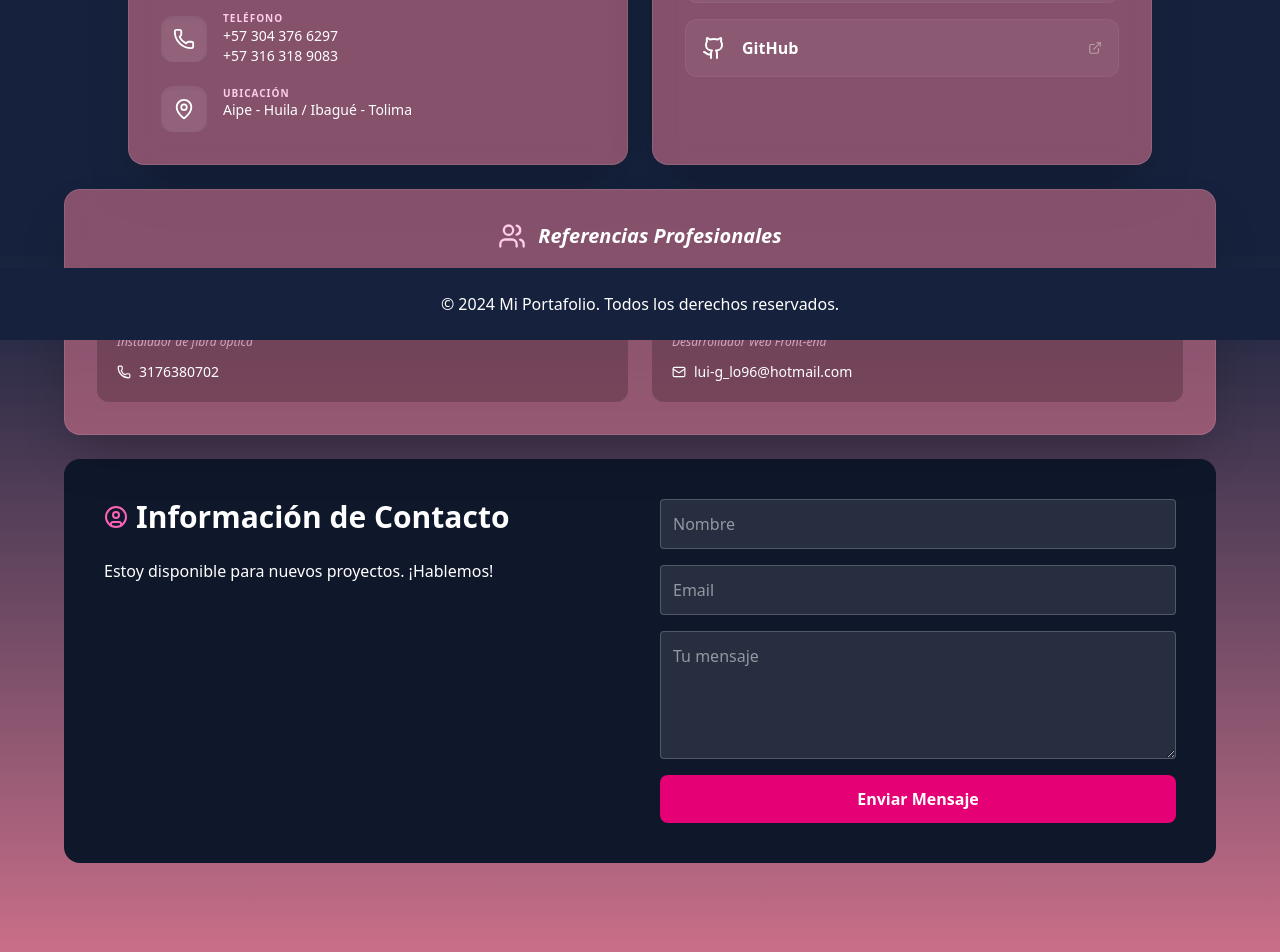
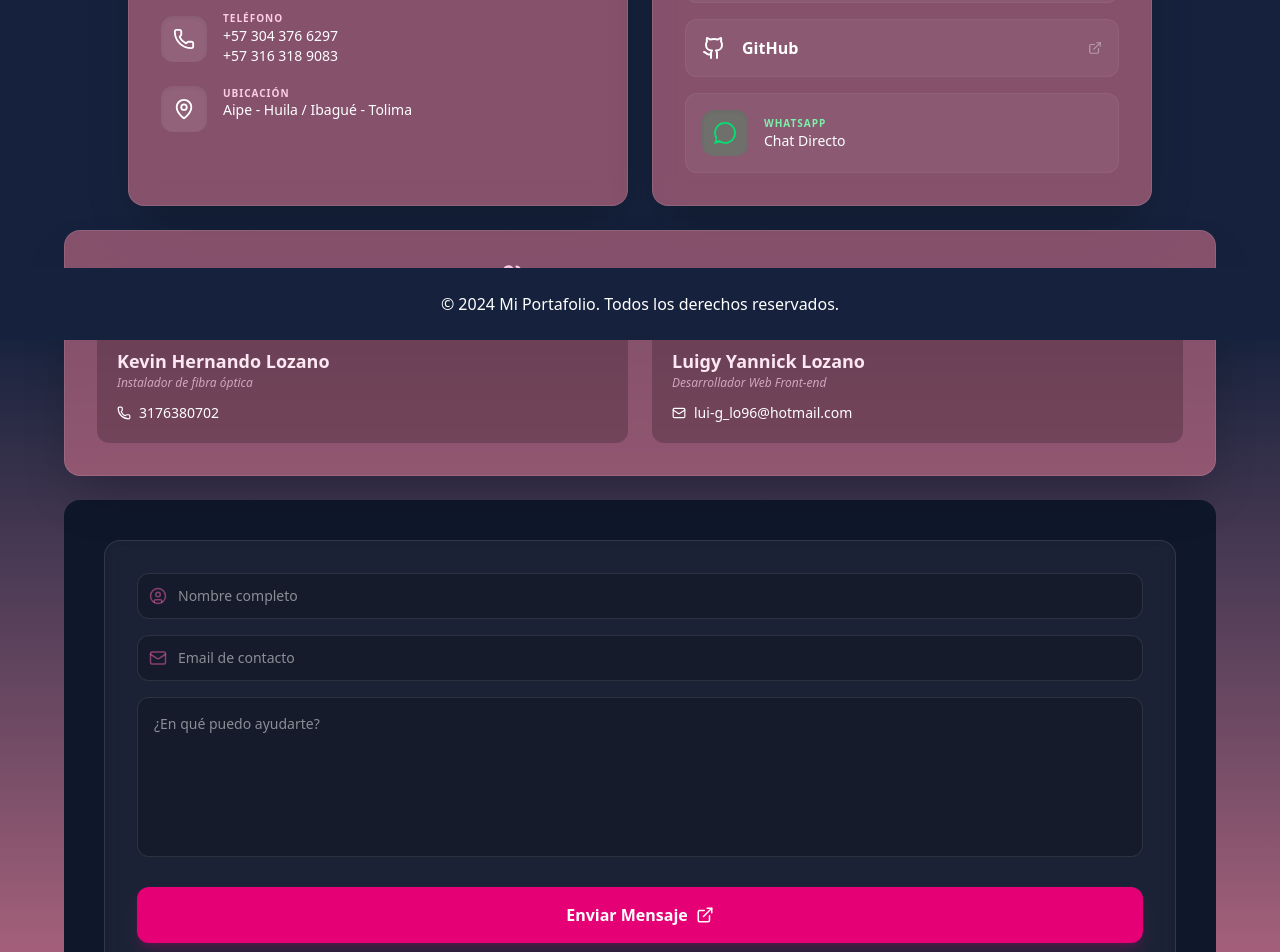
Before and after one commit to gicela-28/myPortafolio, a React (Vite) app: page /contact in a window 1280 px wide. Shown: the part 460-1412 px from the top of the page. Built offline with nearby package versions, Linux system fonts and the light colour scheme.

Commit message:
formularios mejorados

```diff
--- a/package.json
+++ b/package.json
@@ -32,6 +32,7 @@
 		"react-helmet-async": "^3.0.0",
 		"react-router": "^7.9.6",
 		"react-router-dom": "^7.9.6",
+		"sonner": "^2.0.7",
 		"tailwindcss": "^4.1.17"
 	},
 	"devDependencies": {
--- a/src/Components/Header.jsx
+++ b/src/Components/Header.jsx
@@ -25,7 +25,7 @@ const Header = () => {
 	};
 
 	return (
-		<header className="header-container fixed top-0 left-0 right-0 z-50 w-full bg-amber-800">
+		<header className="header-container fixed top-0 left-0 right-0 z-50 w-full ">
 			<Navbar />
 
 			{/* Imagen responsive con imagen móvil específica */}
--- a/src/Pages/Contact.jsx
+++ b/src/Pages/Contact.jsx
@@ -1,28 +1,64 @@
 
 import { Mail, Phone, MapPin, Linkedin, Github, Users, ExternalLink, CircleUser } from "lucide-react";
-
 import { useState } from "react";
+import { motion } from "motion/react";
 
 const Contact = () => {
+
+	const fadeInVariant = {
+		hidden: { opacity: 0, y: 30 },
+		visible: (i) => ({
+			opacity: 1,
+			y: 0,
+			transition: {
+				delay: i * 0.2, // Las tarjetas aparecen una tras otra
+				duration: 0.6,
+				ease: "easeOut",
+			},
+		}),
+	};
+
 	// 1. El estado VA AQUÍ ADENTRO
 	const [formData, setFormData] = useState({ name: "", email: "", message: "" });
 
 	// 2. La función handleSubmit VA AQUÍ ADENTRO
+	// const handleSubmit = async (e) => {
+	// 	e.preventDefault();
+	// 	try {
+	// 		const response = await fetch("https://myportafolio-wi6u.onrender.com/api/contact", {
+	// 			method: "POST",
+	// 			headers: { "Content-Type": "application/json" },
+	// 			body: JSON.stringify(formData),
+	// 		});
+
+	// 		if (response.ok) {
+	// 			alert("¡Gracias! Tu mensaje ha sido guardado.");
+	// 			setFormData({ name: "", email: "", message: "" });
+	// 		}
+	// 	} catch {
+	// 		alert("Hubo un error al conectar con el servidor.");
+	// 	}
+	// };
+
+	const telefonoWA = "573043766297"; // Tu número principal
+	const mensajeWA = encodeURIComponent("Hola Gicela, vi tu portafolio y me gustaría contactar contigo.");
+
+	// const emailDestino = "gicy957@gmail.com";
+	// const asuntoEmail = encodeURIComponent("Contacto desde tu portafolio - [Tu Nombre / Empresa]");
+
+	const [isSending, setIsSending] = useState(false);
+
 	const handleSubmit = async (e) => {
 		e.preventDefault();
+		setIsSending(true);
 		try {
-			const response = await fetch("https://myportafolio-wi6u.onrender.com/api/contact", {
-				method: "POST",
-				headers: { "Content-Type": "application/json" },
-				body: JSON.stringify(formData),
-			});
-
+			// ... tu lógica de fetch ...
 			if (response.ok) {
-				alert("¡Gracias! Tu mensaje ha sido guardado.");
-				setFormData({ name: "", email: "", message: "" });
+				// Aquí podrías usar una notificación flotante más elegante
+				toast.success("¡Mensaje enviado!");
 			}
-		} catch {
-			alert("Hubo un error al conectar con el servidor.");
+		} finally {
+			setIsSending(false);
 		}
 	};
 
@@ -30,7 +66,7 @@ const Contact = () => {
 		<div className="contact-container z-0 flex flex-col items-center md:p-10">
 			{/* Contenedor Flex Principal */}
 			<div className="flex w-full max-w-6xl flex-wrap justify-center gap-6">
-				{/* Tarjeta 1: Información (Ancho fijo en md para simular columnas) */}
+				{/* Tarjeta 1 */}
 				<section className="max-w-[500px] min-w-[300px] flex-1 rounded-2xl border border-white/10 bg-[#cd708a9c] p-8 text-white shadow-2xl backdrop-blur-md transition-all hover:scale-[1.02]">
 					<div className="mb-6 flex items-center gap-3">
 						<CircleUser className="text-pink-200" size={28} />
@@ -56,6 +92,7 @@ const Contact = () => {
 								<p className="text-sm font-medium">+57 316 318 9083</p>
 							</div>
 						</div>
+
 						<div className="flex items-start gap-4">
 							<div className="rounded-xl bg-white/10 p-3 shadow-inner">
 								<MapPin size={22} />
@@ -68,7 +105,11 @@ const Contact = () => {
 					</div>
 				</section>
 
-				{/* Tarjeta 2: Redes Sociales */}
+
+				{/* Tarjeta 2*/}
+
+
+
 				<section className="max-w-[500px] min-w-[300px] flex-1 rounded-2xl border border-white/10 bg-[#cd708a9c] p-8 text-white shadow-2xl backdrop-blur-md transition-all hover:scale-[1.02]">
 					<div className="mb-6 flex items-center gap-3">
 						<ExternalLink className="text-pink-200" size={28} />
@@ -89,8 +130,26 @@ const Contact = () => {
 							</div>
 							<ExternalLink size={14} className="opacity-40 group-hover:opacity-100" />
 						</a>
+						<a
+							href={`https://wa.me/${telefonoWA}?text=${mensajeWA}`}
+							target="_blank"
+							rel="noopener noreferrer"
+							className="flex items-center gap-4 group cursor-pointer rounded-xl border border-white/5 bg-white/5 p-4 transition-colors hover:bg-white/10"
+						>
+							{/* AÑADE LA CLASE 'animate-pulso-icono' AQUÍ */}
+							<div className="rounded-xl bg-green-500/20 p-3 shadow-inner group-hover:bg-green-500/40 transition-colors animate-pulso-icono">
+								<svg className="w-[22px] h-[22px] fill-green-400" viewBox="0 0 24 24">
+									<path d="M.057 24l1.687-6.163c-1.041-1.804-1.588-3.849-1.587-5.946.003-6.556 5.338-11.891 11.893-11.891 3.181.001 6.167 1.24 8.413 3.488 2.245 2.248 3.481 5.236 3.48 8.414-.003 6.557-5.338 11.892-11.893 11.892-1.99-.001-3.951-.5-5.688-1.448l-6.305 1.654zm6.597-3.807c1.676.995 3.276 1.591 5.392 1.592 5.448 0 9.886-4.438 9.889-9.886.002-5.462-4.415-9.89-9.881-9.892-5.452 0-9.887 4.438-9.89 9.886-.001 2.125.593 3.457 1.574 5.111l-.973 3.548 3.61-.947z" />
+								</svg>
+							</div>
+							<div>
+								<p className="text-[10px] font-black tracking-widest text-green-300 uppercase">WhatsApp</p>
+								<p className="text-sm font-medium group-hover:text-green-300 transition-colors">Chat Directo</p>
+							</div>
+						</a>
 					</div>
 				</section>
+
 
 				{/* Tarjeta 3: Referencias (Ocupa todo el ancho abajo) */}
 				<section className="w-full rounded-2xl border border-white/10 bg-[#cd708a9c] p-8 text-white shadow-2xl backdrop-blur-md">
@@ -115,48 +174,65 @@ const Contact = () => {
 						</div>
 					</div>
 				</section>
+
 				{/* formulario de contacto */}
+
+
 				<section className="w-full rounded-2xl bg-slate-900 p-10 text-white">
-					<div className="flex flex-col gap-10 md:flex-row">
-						{/* Lado Izquierdo: Info */}
-						<div className="flex-1 space-y-6">
-							<h2 className="flex items-center gap-2 text-3xl font-bold">
-								<CircleUser className="text-pink-400" /> Información de Contacto
-							</h2>
-							<p>Estoy disponible para nuevos proyectos. ¡Hablemos!</p>
+
+					<div className="flex-1">
+						<form onSubmit={handleSubmit} className="flex flex-col gap-6 bg-white/5 p-8 rounded-2xl border border-white/10 backdrop-blur-sm shadow-inner">
+							<div className="space-y-4">
+								{/* Campo Nombre */}
+								<div className="relative group">
+									<span className="absolute left-3 top-1/2 -translate-y-1/2 text-pink-400/50 group-focus-within:text-pink-400 transition-colors">
+										<CircleUser size={18} />
+									</span>
+									<input
+										type="text"
+										placeholder="Nombre completo"
+										value={formData.name}
+										onChange={(e) => setFormData({ ...formData, name: e.target.value })}
+										className="w-full pl-10 pr-4 py-3 rounded-xl border border-white/10 bg-black/20 outline-none focus:border-pink-500/50 focus:ring-2 focus:ring-pink-500/20 transition-all text-sm"
+										required
+									/>
 								</div>
 
-						{/* Lado Derecho: Formulario */}
-						<div className="flex-1">
-							<form onSubmit={handleSubmit} className="flex flex-col gap-4">
+								{/* Campo Email */}
+								<div className="relative group">
+									<span className="absolute left-3 top-1/2 -translate-y-1/2 text-pink-400/50 group-focus-within:text-pink-400 transition-colors">
+										<Mail size={18} />
+									</span>
 									<input
-									type="text"
-									placeholder="Nombre"
-									value={formData.name}
-									onChange={(e) => setFormData({ ...formData, name: e.target.value })}
-									className="rounded border border-white/20 bg-white/10 p-3 outline-none focus:border-pink-400"
+										type="email"
+										placeholder="Email de contacto"
+										value={formData.email}
+										onChange={(e) => setFormData({ ...formData, email: e.target.value })}
+										className="w-full pl-10 pr-4 py-3 rounded-xl border border-white/10 bg-black/20 outline-none focus:border-pink-500/50 focus:ring-2 focus:ring-pink-500/20 transition-all text-sm"
 										required
 									/>
-								<input
-									type="email"
-									placeholder="Email"
-									value={formData.email}
-									onChange={(e) => setFormData({ ...formData, email: e.target.value })}
-									className="rounded border border-white/20 bg-white/10 p-3 outline-none focus:border-pink-400"
-									required
-								/>
+								</div>
+
+								{/* Campo Mensaje */}
 								<textarea
-									placeholder="Tu mensaje"
+									placeholder="¿En qué puedo ayudarte?"
 									value={formData.message}
 									onChange={(e) => setFormData({ ...formData, message: e.target.value })}
-									className="h-32 rounded border border-white/20 bg-white/10 p-3 outline-none focus:border-pink-400"
+									className="w-full h-40 p-4 rounded-xl border border-white/10 bg-black/20 outline-none focus:border-pink-500/50 focus:ring-2 focus:ring-pink-500/20 transition-all text-sm resize-none"
 									required
 								></textarea>
-								<button type="submit" className="rounded-lg bg-pink-600 p-3 font-bold transition-all hover:bg-pink-500">
-									Enviar Mensaje
+							</div>
+
+							<button
+								type="submit"
+								className="group relative overflow-hidden rounded-xl bg-pink-600 px-8 py-4 font-bold text-white transition-all hover:bg-pink-500 active:scale-95 shadow-lg shadow-pink-600/20"
+							>
+								<span className="relative z-10 flex items-center justify-center gap-2">
+									Enviar Mensaje <ExternalLink size={18} />
+								</span>
+								<div className="absolute inset-0 -z-0 bg-gradient-to-r from-pink-400 to-pink-600 opacity-0 group-hover:opacity-100 transition-opacity" />
 							</button>
 						</form>
-						</div>
 					</div>
 				</section>
 			</div>
--- a/tailwind.config.js
+++ b/tailwind.config.js
@@ -8,9 +8,14 @@ export default {
 					'0%': { opacity: '0', transform: 'translateY(30px)' },
 					'100%': { opacity: '1', transform: 'translateY(0)' },
 				},
+				pulsoSutil: {
+					'0%, 100%': { transform: 'scale(1)', opacity: '1' },
+					'50%': { transform: 'scale(1.1)', opacity: '0.8' },
+				},
 			},
 			animation: {
 				'fade-in-up': 'fadeInUp 0.8s ease-out forwards',
+				'pulso-icono': 'pulsoSutil 2s cubic-bezier(0.4, 0, 0.6, 1) infinite',
 			},
 		},
 	},
```
Also changed, not shown: 1 other file (tests, documents, lock files or other folders). Lines whose indentation alone changed are shown as unchanged.
